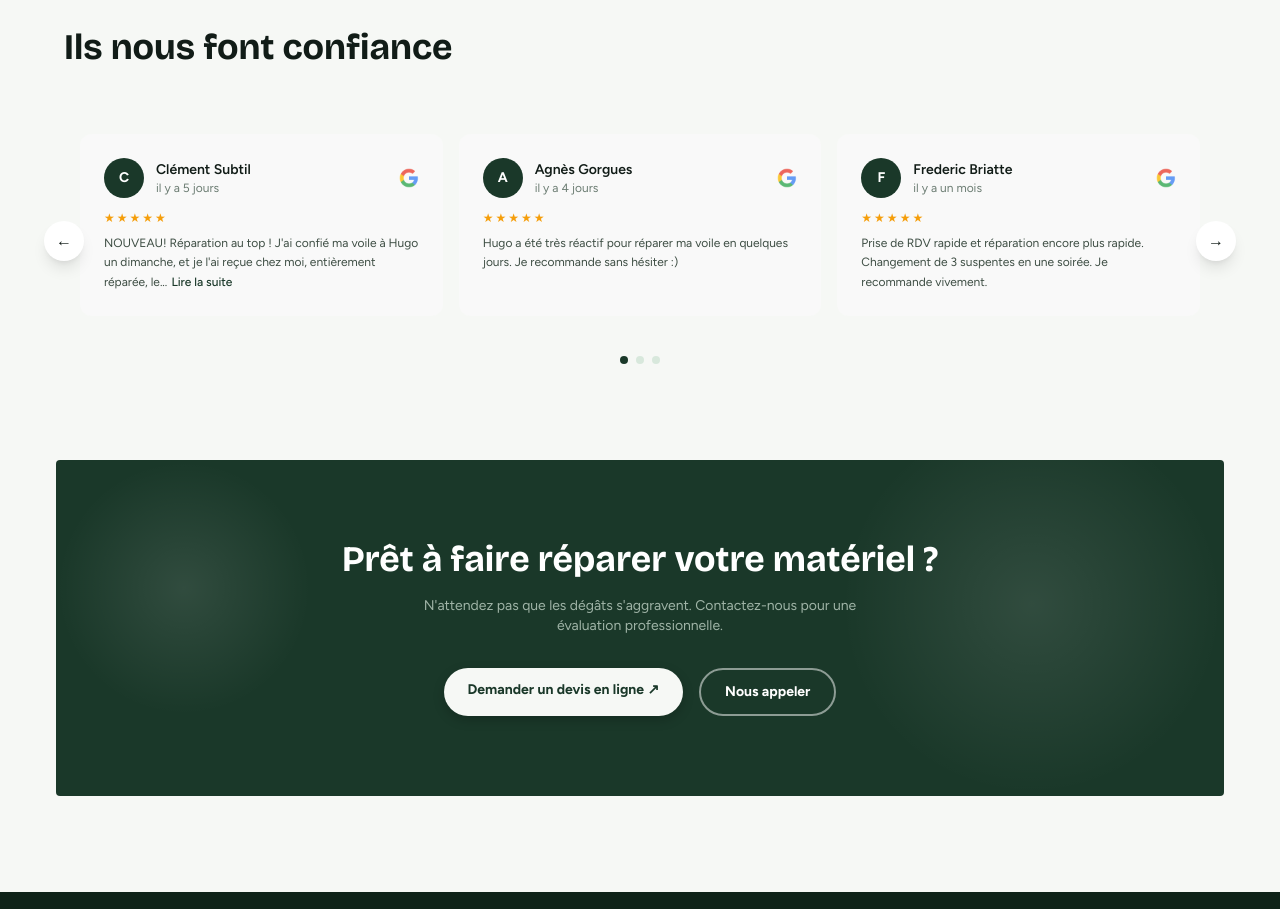
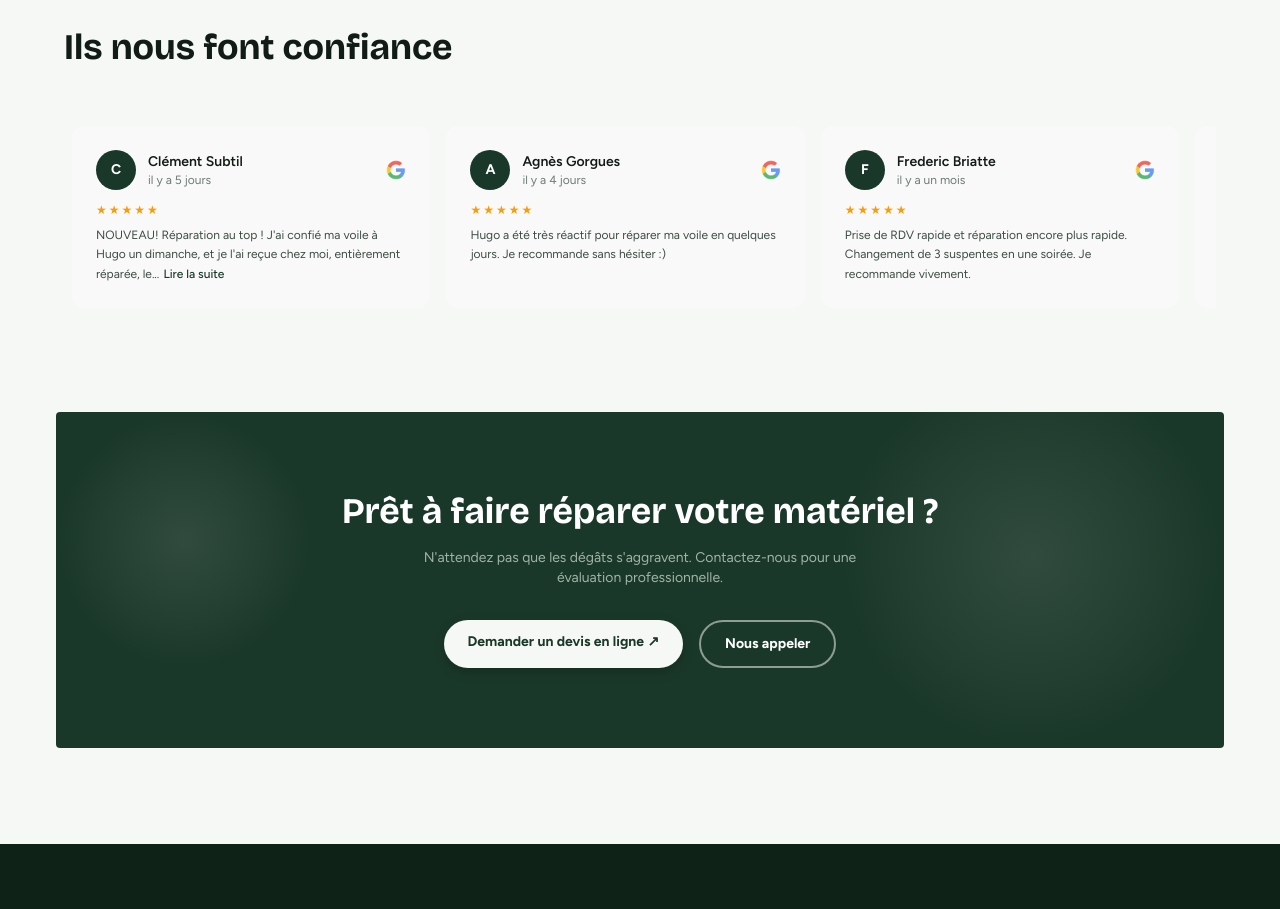
Before and after one commit to clementsbt/Parapente-rescue, a Next.js app: page / in a window 1280 px wide. Shown: the part 2222-3131 px from the top of the page. Built offline with nearby package versions, Linux system fonts and the light colour scheme.

Commit message:
Horizontal swipe on both mobile and desktop

```diff
--- a/src/components/GoogleReviews.tsx
+++ b/src/components/GoogleReviews.tsx
@@ -1,6 +1,6 @@
 "use client";
 
-import { useState, useEffect, useRef } from "react";
+import { useState, useRef } from "react";
 import Image from "next/image";
 
 interface Review {
@@ -62,76 +62,22 @@ const reviews: Review[] = [
 ];
 
 export default function GoogleReviews() {
-  const [current, setCurrent] = useState(0);
   const [expanded, setExpanded] = useState<{ [key: number]: boolean }>({});
   const scrollRef = useRef<HTMLDivElement>(null);
-  const reviewsPerSlide = 3;
-  const totalSlides = Math.ceil(reviews.length / reviewsPerSlide);
-
-  const prev = () => setCurrent((current - 1 + totalSlides) % totalSlides);
-  const next = () => setCurrent((current + 1) % totalSlides);
 
   const toggleExpand = (index: number) => {
     setExpanded((prev) => ({ ...prev, [index]: !prev[index] }));
   };
 
   return (
-    <div className="relative max-w-6xl mx-auto px-4 md:px-0">
-      {/* Desktop: Carousel */}
-      <div className="hidden md:block overflow-hidden rounded-xl">
-        <div
-          className="flex transition-transform duration-500 ease-in-out"
-          style={{ transform: `translateX(-${current * (100 / reviewsPerSlide)}%)` }}
-        >
-          {Array.from({ length: totalSlides }).map((_, slideIndex) => (
-            <div key={slideIndex} className="w-full flex-shrink-0">
-              <div className="grid grid-cols-3 gap-4 p-4">
-                {reviews.slice(slideIndex * reviewsPerSlide, slideIndex * reviewsPerSlide + reviewsPerSlide).map((review, localIndex) => {
-                  const globalIndex = slideIndex * reviewsPerSlide + localIndex;
-                  return (
-                    <ReviewCard key={localIndex} review={review} index={globalIndex} expanded={expanded} toggleExpand={toggleExpand} />
-                  );
-                })}
-              </div>
-            </div>
-          ))}
-        </div>
-
-        {/* Arrows */}
-        <button
-          onClick={prev}
-          className="absolute left-0 top-1/2 -translate-y-1/2 -translate-x-1/2 w-10 h-10 rounded-full flex items-center justify-center shadow-lg hover:scale-110 transition-transform bg-white"
-        >
-          ←
-        </button>
-        <button
-          onClick={next}
-          className="absolute right-0 top-1/2 -translate-y-1/2 translate-x-1/2 w-10 h-10 rounded-full flex items-center justify-center shadow-lg hover:scale-110 transition-transform bg-white"
-        >
-          →
-        </button>
-
-        {/* Dots */}
-        <div className="flex justify-center gap-2 mt-6">
-          {Array.from({ length: totalSlides }).map((_, index) => (
-            <button
-              key={index}
-              onClick={() => setCurrent(index)}
-              className="w-2 h-2 rounded-full transition-all"
-              style={{ background: current === index ? "#1A3829" : "#D8E8DC" }}
-            />
-          ))}
-        </div>
-      </div>
-
-      {/* Mobile: Horizontal scroll */}
+    <div className="max-w-6xl mx-auto px-4 md:px-0">
       <div
         ref={scrollRef}
-        className="md:hidden flex overflow-x-auto snap-x snap-mandatory gap-3 px-4 pb-4 scrollbar-hide"
+        className="flex overflow-x-auto snap-x snap-mandatory gap-3 md:gap-4 p-2 scrollbar-hide"
         style={{ scrollBehavior: 'smooth' }}
       >
         {reviews.map((review, index) => (
-          <div key={index} className="flex-shrink-0 w-[85vw] snap-center">
+          <div key={index} className="flex-shrink-0 w-[85vw] md:w-[30vw] lg:w-[28vw] snap-center">
             <ReviewCard review={review} index={index} expanded={expanded} toggleExpand={toggleExpand} />
           </div>
         ))}
@@ -149,8 +95,7 @@ function ReviewCard({ review, index, expanded, toggleExpand }: {
   const isExpanded = expanded[index] || false;
 
   return (
-    <div className="p-4 md:p-6 rounded-xl" style={{ background: "#F9F9F9" }}>
-      {/* Header */}
+    <div className="p-4 md:p-6 rounded-xl h-full" style={{ background: "#F9F9F9" }}>
       <div className="flex items-center justify-between mb-3">
         <div className="flex items-center gap-3">
           <div className="w-10 h-10 rounded-full flex items-center justify-center text-sm font-bold" style={{ background: "#1A3829", color: "#fff" }}>
@@ -170,7 +115,6 @@ function ReviewCard({ review, index, expanded, toggleExpand }: {
         />
       </div>
 
-      {/* Rating */}
       <div className="flex items-center gap-2 mb-2">
         <div className="flex gap-0.5">
           {[...Array(5)].map((_, i) => (
@@ -179,7 +123,6 @@ function ReviewCard({ review, index, expanded, toggleExpand }: {
         </div>
       </div>
 
-      {/* Text */}
       <p className="text-xs leading-relaxed" style={{ color: "#3D4D43" }}>
         {review.text.length > 120 && !isExpanded ? (
           <>
```
